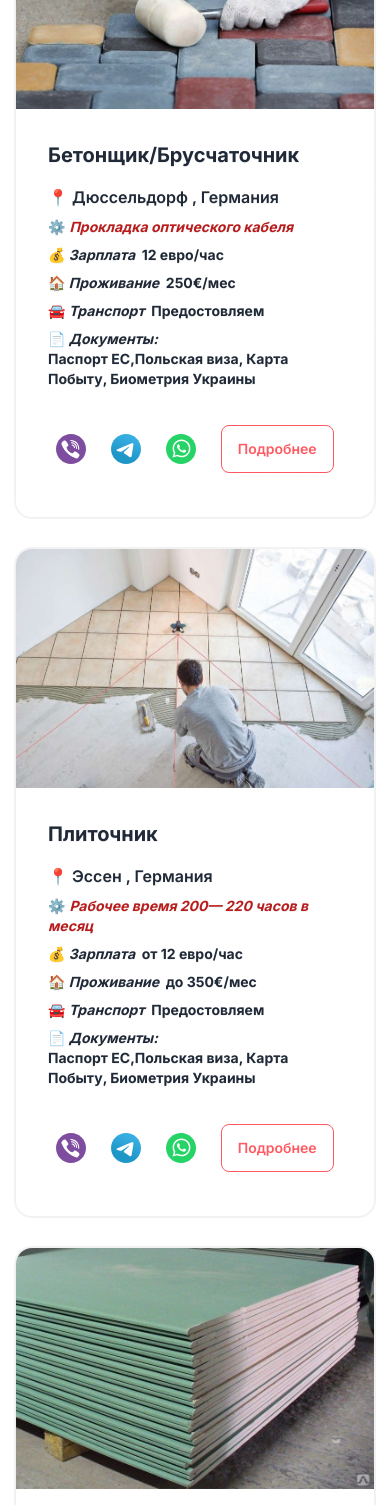
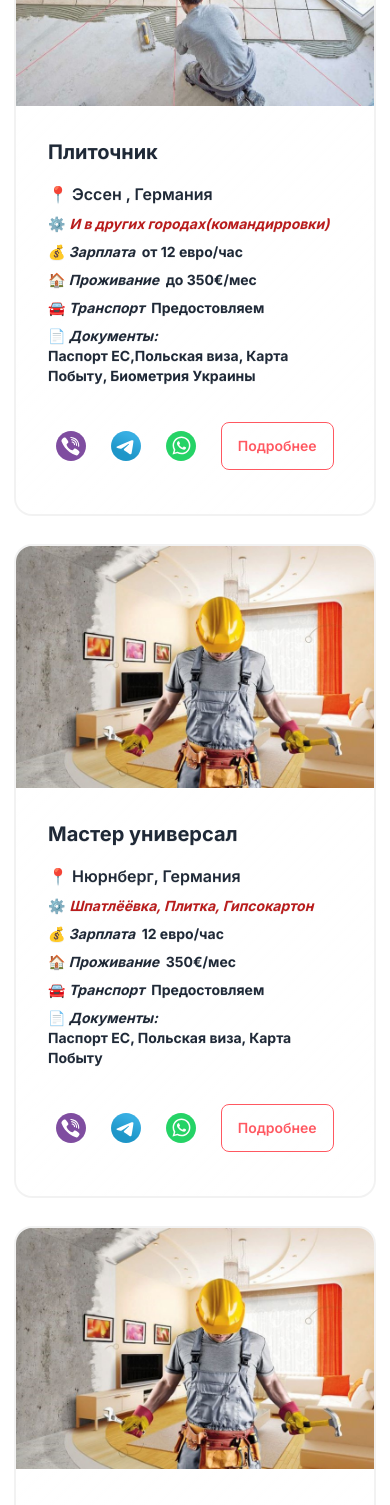
Before and after one commit to Ar4ySmoker/etalones-sbNextJs14, a Next.js app: page /vacancy in a window 390 px wide. Shown: the part 3950-5455 px from the top of the page. Built offline with nearby package versions, Linux system fonts and the light colour scheme.

Commit message:
nedodelal

```diff
--- a/src/lib/vacancy.json
+++ b/src/lib/vacancy.json
@@ -15,7 +15,7 @@
       "managerImg": "/images/managers/Ivan.jpg",
       "work_descr": "Работа в русскоязычном коллективе, Земляные работы, Прокладка интернет кабеля и водопровода",
       "home_descr": "Проживание на съемном жилье, есть всё для комфортного проживания, душевые, стиральная машина, на кухне вся бытовая техника",
-      "grafik": "5-6 дней в неделю по 10 часов (в месяц 160-250 часов)",
+      "grafik": "5-6 дней в неделю по 10 часов (в месяц 200-250 часов)",
       "image": "/images/exkavatorT1.jpg",
       "category": "outdoor"
     },
@@ -33,9 +33,9 @@
       "viber": "viber://chat?number=+37360281829",
       "whatsapp": "https://api.whatsapp.com/send?phone=37360281829",
       "managerImg": "/images/managers/Ivan.jpg",
-      "work_descr": "Работа в русскоязычном коллективе, Земляные работы, Прокладка интернет кабеля и водопровода",
+      "work_descr": "Работа в русскоязычном коллективе, Работа на высоте 1- этажа, Усть возможность повышения зарплаты в зависимости от навыков",
       "home_descr": "Проживание на съемном жилье, есть всё для комфортного проживания, душевые, стиральная машина, на кухне вся бытовая техника",
-      "grafik": "5-6 дней в неделю по 10 часов (в месяц 160-250 часов)",
+      "grafik": "5-6 дней в неделю по 8 часов (в месяц 160-200 часов)",
       "image": "/images/krovlA1.jpg",
       "category": "krovl"
     },
@@ -55,7 +55,7 @@
     "managerImg": "/images/managers/Ivan.jpg",
       "work_descr": "Работа в русскоязычном коллективе, Земляные работы, Прокладка интернет кабеля и водопровода",
       "home_descr": "Проживание на съемном жилье, есть всё для комфортного проживания, душевые, стиральная машина, на кухне вся бытовая техника",
-      "grafik": "5-6 дней в неделю по 10 часов (в месяц 160-250 часов)",
+      "grafik": "5-6 дней в неделю по 10 часов (в месяц 200-250 часов)",
     "image": "/images/bruschatkaD1.jpg",
     "category": "outdoor"
   },
@@ -73,9 +73,9 @@
   "viber": "viber://chat?number=+37360281829",
   "whatsapp": "https://api.whatsapp.com/send?phone=37360281829",
   "managerImg": "/images/managers/Ivan.jpg",
-      "work_descr": "Работа в русскоязычном коллективе, Земляные работы, Прокладка интернет кабеля и водопровода",
-      "home_descr": "Проживание на съемном жилье, есть всё для комфортного проживания, душевые, стиральная машина, на кухне вся бытовая техника",
-      "grafik": "5-6 дней в неделю по 10 часов (в месяц 160-250 часов)",
+      "work_descr": "Работа в русскоязычном коллективе, Работа на высоте, 3-8 этажей на строительных лесах,",
+      "home_descr": "Проживание на съемном жилье Квартира/гостиница, есть всё для комфортного проживания, душевые, стиральная машина, на кухне вся бытовая техника",
+      "grafik": "5-6 дней в неделю по 8-10 часов (в месяц 160-220 часов)",
   "image": "/images/ventFasadi.jpeg",
   "category": "krovl"
 },
@@ -93,36 +93,16 @@
   "viber": "viber://chat?number=+37361243796",
   "whatsapp": "https://api.whatsapp.com/send?phone=37361243796",
   "managerImg": "/images/managers/Ivan.jpg",
-      "work_descr": "Работа в русскоязычном коллективе, Земляные работы, Прокладка интернет кабеля и водопровода",
-      "home_descr": "Проживание на съемном жилье, есть всё для комфортного проживания, душевые, стиральная машина, на кухне вся бытовая техника",
+      "work_descr": "Работа в русскоязычном коллективе, Работа в Бригаде 4-5 чел",
+      "home_descr": "Проживание на съемном жилье в квартире, по 2-3 чел в комнате, есть всё для комфортного проживания, душевые, стиральная машина, на кухне вся бытовая техника",
       "grafik": "5-6 дней в неделю по 10 часов (в месяц 160-250 часов)",
   "image": "/images/gipsT1.jpg",
   "category": "indor"
 },
-{ "_id": "0006",
-  "job_title": "Бетонщик/Брусчаточник",
-  "location": "Дюссельдорф , Германия",
-  "roof_type": "Прокладка оптического кабеля",
-  "salary": "12 евро/час",
-  "homePrice": "250€/мес",
-  "auto": "Предостовляем",
-  "documents": "Паспорт ЕС,Польская виза, Карта Побыту, Биометрия Украины",
-  "positions_available": 4,
-  "contact": "+37361243796",
-  "telegram": "https://t.me/TANIA_ETALONES",
-  "viber": "viber://chat?number=+37361243796",
-  "whatsapp": "https://api.whatsapp.com/send?phone=37361243796",
-  "managerImg": "/images/managers/Ivan.jpg",
-      "work_descr": "Работа в русскоязычном коллективе, Земляные работы, Прокладка интернет кабеля и водопровода",
-      "home_descr": "Проживание на съемном жилье, есть всё для комфортного проживания, душевые, стиральная машина, на кухне вся бытовая техника",
-      "grafik": "5-6 дней в неделю по 10 часов (в месяц 160-250 часов)",
-  "image": "/images/brushtkaT1.jpg",
-  "category": "outdoor"
-},
 { "_id": "0007",
   "job_title": "Плиточник",
   "location": "Эссен , Германия",
-  "roof_type": "Рабочее время 200— 220 часов в месяц",
+  "roof_type": "И в других городах(командирровки)",
   "salary": "от 12 евро/час",
   "homePrice": "до 350€/мес",
   "auto": "Предостовляем",
@@ -132,53 +112,57 @@
   "telegram": "https://t.me/TANIA_ETALONES",
   "viber": "viber://chat?number=+37361243796",
   "whatsapp": "https://api.whatsapp.com/send?phone=37361243796",
+  "managerImg": "/images/managers/Ivan.jpg",
+      "work_descr": "Укладка плитки в ванных комнатах, душевых",
+      "home_descr": "Проживание на съемном жилье в квартире, по 2-3 чел в комнате, есть всё для комфортного проживания, душевые, стиральная машина, на кухне вся бытовая техника",
+      "grafik": "5-6 дней в неделю по 10 часов (в месяц 160-250 часов)",
   "image": "/images/plitochnikD1.jpg",
   "category": "indor"
 },
-{ "_id": "0008",
-  "job_title": "Гипсокартонщики",
-  "location": "Эссен , Германия",
-  "roof_type": "Необходимы навыки чтения чертежей",
-  "salary": "12-13 евро/час",
-  "homePrice": "до 350€/мес",
+{ "_id": "00010",
+  "job_title": "Мастер универсал",
+  "location": "Нюрнберг, Германия",
+  "roof_type": "Шпатлёёвка, Плитка, Гипсокартон",
+  "salary": "12 евро/час",
+  "homePrice": "350€/мес",
   "auto": "Предостовляем",
-  "documents": "Паспорт ЕС,Польская виза, Карта Побыту, Биометрия Украины",
+  "documents": "Паспорт ЕС, Польская виза, Карта Побыту",
   "positions_available": 4,
-  "contact": "+37361243796",
-  "telegram": "https://t.me/TANIA_ETALONES",
-  "viber": "viber://chat?number=+37361243796",
-  "whatsapp": "https://api.whatsapp.com/send?phone=37361243796",
-  "managerImg": "/images/managers/Ivan.jpg",
-      "work_descr": "Работа в русскоязычном коллективе, Земляные работы, Прокладка интернет кабеля и водопровода",
-      "home_descr": "Проживание на съемном жилье, есть всё для комфортного проживания, душевые, стиральная машина, на кухне вся бытовая техника",
-      "grafik": "5-6 дней в неделю по 10 часов (в месяц 160-250 часов)",
-  "image": "/images/gipsokarton.jpg",
-  "category": "indor"
-},
-{ "_id": "0009",
-  "job_title": "Водитель",
-  "location": "Дюрен , Германия",
-  "roof_type": "Возить строительные леса, Категория B E",
-  "salary": "от 10 евро/час",
-  "homePrice": "Бесплатно",
-  "auto": "Предостовляем",
-  "documents": "Паспорт ЕС,Польская виза, Карта Побыту, Биометрия Украины",
-  "positions_available": 1,
   "contact": "+37360043989",
   "telegram": "https://t.me/liliaetalon",
   "viber": "viber://chat?number=+37360043989",
   "whatsapp": "https://api.whatsapp.com/send?phone=37360043989",
   "managerImg": "/images/managers/Ivan.jpg",
-      "work_descr": "Работа в русскоязычном коллективе, Земляные работы, Прокладка интернет кабеля и водопровода",
-      "home_descr": "Проживание на съемном жилье, есть всё для комфортного проживания, душевые, стиральная машина, на кухне вся бытовая техника",
-      "grafik": "5-6 дней в неделю по 10 часов (в месяц 160-250 часов)",
-  "image": "/images/voditelBEL1.jpg",
-  "category": "voditel"
+      "work_descr": "Работа в русскоязычном коллективе, Внутрянка полностью, Ремонт в квартирах под ключ, всё кроме электрики и сантехники",
+      "home_descr": "Проживание в отеле, по 2 чел в комнате, со всеми удобствами",
+      "grafik": "5-6 дней в неделю по 10 часов (в месяц от 190+ часов)",
+  "image": "/images/muA1.jpg",
+  "category": "indor"
 },
-{ "_id": "00010",
+{ "_id": "00110",
   "job_title": "Мастер универсал",
-  "location": "Нюрнберг, Германия",
-  "roof_type": "",
+  "location": "Шпайхинген, Германия",
+  "roof_type": "Шпатлёёвка, Плитка, Гипсокартон, Паркет, Ламинат",
+  "salary": "11 евро/час",
+  "homePrice": "300€/мес",
+  "auto": "Предостовляем",
+  "documents": "Паспорт ЕС, Польская виза, Карта Побыту",
+  "positions_available": 4,
+  "contact": "+37360043989",
+  "telegram": "https://t.me/liliaetalon",
+  "viber": "viber://chat?number=+37360043989",
+  "whatsapp": "https://api.whatsapp.com/send?phone=37360043989",
+  "managerImg": "/images/managers/Ivan.jpg",
+      "work_descr": "Работа в русскоязычном коллективе, Внутрянка полностью, Ремонт в квартирах под ключ, всё кроме электрики и сантехники",
+      "home_descr": "Проживание в квартире, по 2 чел в комнате, со всеми удобствами",
+      "grafik": "5-6 дней в неделю по 10 часов (в месяц от 180220 часов)",
+  "image": "/images/muA1.jpg",
+  "category": "indor"
+},
+{ "_id": "00011",
+  "job_title": "Монтаж солнечных панелей",
+  "location": "Шпайхинген, Германия",
+  "roof_type": "Монтаж панелей с подключением электрики, в приоритете бригады",
   "salary": "12 евро/час",
   "homePrice": "350€/мес",
   "auto": "Предостовляем",
@@ -189,36 +173,16 @@
   "viber": "viber://chat?number=+37360043989",
   "whatsapp": "https://api.whatsapp.com/send?phone=37360043989",
   "managerImg": "/images/managers/Ivan.jpg",
-      "work_descr": "Работа в русскоязычном коллективе, Земляные работы, Прокладка интернет кабеля и водопровода",
-      "home_descr": "Проживание на съемном жилье, есть всё для комфортного проживания, душевые, стиральная машина, на кухне вся бытовая техника",
-      "grafik": "5-6 дней в неделю по 10 часов (в месяц 160-250 часов)",
-  "image": "/images/muA1.jpg",
-  "category": "indor"
-},
-{ "_id": "00011",
-  "job_title": "Монтаж солнечных панелей",
-  "location": "Шпайхинген, Германия",
-  "roof_type": "",
-  "salary": "12 евро/час",
-  "homePrice": "300€/мес",
-  "auto": "Предостовляем",
-  "documents": "Паспорт ЕС",
-  "positions_available": 4,
-  "contact": "+37360043989",
-  "telegram": "https://t.me/liliaetalon",
-  "viber": "viber://chat?number=+37360043989",
-  "whatsapp": "https://api.whatsapp.com/send?phone=37360043989",
-  "managerImg": "/images/managers/Ivan.jpg",
-      "work_descr": "Работа в русскоязычном коллективе, Земляные работы, Прокладка интернет кабеля и водопровода",
-      "home_descr": "Проживание на съемном жилье, есть всё для комфортного проживания, душевые, стиральная машина, на кухне вся бытовая техника",
-      "grafik": "5-6 дней в неделю по 10 часов (в месяц 160-250 часов)",
+      "work_descr": "Работа в русскоязычном коллективе, работа на крышах домов, плоские крыши и двускатные крыши, транспорт и инструмент предоставляем",
+      "home_descr": "Проживание на съемном жилье в квартире, есть всё для комфортного проживания, душевые, стиральная машина, на кухне вся бытовая техника",
+      "grafik": "5-6 дней в неделю по 10 часов (в месяц от 220+ часов)",
   "image": "/images/sunPanD2.jpg",
   "category": "indor"
 },
 { "_id": "00012",
   "job_title": "Электрик",
   "location": "Дюрен, Германия",
-  "roof_type": "",
+  "roof_type": "Нужно уметь читать чертежи, прокладка кабеля с подключением. Для гражнан Беларуси, Молдовы и Украины",
   "salary": "12 евро/час",
   "homePrice": "300€/мес",
   "auto": "Предостовляем",
@@ -229,16 +193,16 @@
   "viber": "viber://chat?number=+37360043989",
   "whatsapp": "https://api.whatsapp.com/send?phone=37360043989",
   "managerImg": "/images/managers/Ivan.jpg",
-      "work_descr": "Работа в русскоязычном коллективе, Земляные работы, Прокладка интернет кабеля и водопровода",
-      "home_descr": "Проживание на съемном жилье, есть всё для комфортного проживания, душевые, стиральная машина, на кухне вся бытовая техника",
-      "grafik": "5-6 дней в неделю по 10 часов (в месяц 160-250 часов)",
+      "work_descr": "Работа в русскоязычном коллективе, Объекты- школы, Пожарные части, и др. гос. учереждения",
+      "home_descr": "Проживание на съемном жилье в 2-х этажном доме,по 2-3 человека в комнате, есть всё для комфортного проживания, душевые, стиральная машина, на кухне вся бытовая техника",
+      "grafik": "5-6 дней в неделю по 10 часов (в месяц от 200+ часов)",
   "image": "/images/electrL1.jpg",
   "category": "indor"
 },
 { "_id": "00013",
   "job_title": "Электрик",
   "location": "Нюрнберг, Германия",
-  "roof_type": "Протяжка кабелей, розетки и + подключение щитков",
+  "roof_type": "Протяжка кабелей, розетки и подключение щитков, + слаботочка",
   "salary": "12 евро/час",
   "homePrice": "350€/мес",
   "auto": "Предостовляем",
@@ -249,15 +213,15 @@
   "viber": "viber://chat?number=+37360043989",
   "whatsapp": "https://api.whatsapp.com/send?phone=37360043989",
   "managerImg": "/images/managers/Ivan.jpg",
-      "work_descr": "Работа в русскоязычном коллективе, Земляные работы, Прокладка интернет кабеля и водопровода",
-      "home_descr": "Проживание на съемном жилье, есть всё для комфортного проживания, душевые, стиральная машина, на кухне вся бытовая техника",
-      "grafik": "5-6 дней в неделю по 10 часов (в месяц 160-250 часов)",
+      "work_descr": "Монтаж систем Умный дом, слаботочка, Бывают разные объекты с разными задачами, или слаботочка или 220V",
+      "home_descr": "Проживание в отеле, по 2 чел в комнате, со всеми удобствами",
+      "grafik": "5-6 дней в неделю по 10 часов (в месяц 180-220 часов)",
   "image": "/images/electrL2.jpg",
   "category": "indor"
 },
 { "_id": "00014",
   "job_title": "Инженер по электроустановке",
-  "location": "Дюрен , Германия",
+  "location": "Дюрен, Германия",
   "roof_type": "Проектировщик электрооборудования зданий",
   "salary": "3000€/мес",
   "homePrice": "300€/мес(квартира)",
@@ -269,18 +233,18 @@
   "viber": "viber://chat?number=+37360043989",
   "whatsapp": "https://api.whatsapp.com/send?phone=37360043989",
   "managerImg": "/images/managers/Ivan.jpg",
-      "work_descr": "Работа в русскоязычном коллективе, Земляные работы, Прокладка интернет кабеля и водопровода",
-      "home_descr": "Проживание на съемном жилье, есть всё для комфортного проживания, душевые, стиральная машина, на кухне вся бытовая техника",
-      "grafik": "5-6 дней в неделю по 10 часов (в месяц 160-250 часов)",
+      "work_descr": "Работа в русскоязычном коллективе, ",
+      "home_descr": "Проживание на съемном жилье в 2-х этажном доме,по 2-3 человека в комнате, есть всё для комфортного проживания, душевые, стиральная машина, на кухне вся бытовая техника",
+      "grafik": "5-6 дней в неделю по 10 часов (в месяц 180-220 часов)",
   "image": "/images/electrL3.jpg",
   "category": "indor"
 },
-{ "_id": "00014",
-  "job_title": "Сварщик аргон и полуавтомат",
-  "location": "Байройт , Германия",
-  "roof_type": "Монтаж металлоконструкций - различные перегородки, мансарды и балконы",
-  "salary": "от 12€/час нетто",
-  "homePrice": "Бесплатно по 2 человека в комнате, оплата только за коммунальные услуги",
+{ "_id": "00114",
+  "job_title": "Монтаж строительных лесов",
+  "location": "Дюрен, Германия",
+  "roof_type": "Работа на высоте",
+  "salary": "10,5€/мес",
+  "homePrice": "За счёт компании",
   "auto": "Предостовляем",
   "documents": "Паспорт ЕС, Польская виза, Карта Побыту",
   "positions_available": 3,
@@ -289,8 +253,28 @@
   "viber": "viber://chat?number=+37360043989",
   "whatsapp": "https://api.whatsapp.com/send?phone=37360043989",
   "managerImg": "/images/managers/Ivan.jpg",
-      "work_descr": "Работа в русскоязычном коллективе, Земляные работы, Прокладка интернет кабеля и водопровода",
-      "home_descr": "Проживание на съемном жилье, есть всё для комфортного проживания, душевые, стиральная машина, на кухне вся бытовая техника",
+      "work_descr": "Работа в русскоязычном коллективе, монтаж строительных лесов по периметру многоэтажных домов, инструмент предоставляем",
+      "home_descr": "Проживание на съемном жилье,по 1-3 человека в комнате, есть всё для комфортного проживания, душевые, стиральная машина, на кухне вся бытовая техника",
+      "grafik": "5-6 дней в неделю по 10 часов (в месяц от 200+ часов)",
+  "image": "/images/electrL3.jpg",
+  "category": "indor"
+},
+{ "_id": "00014",
+  "job_title": "Сварщик аргон и полуавтомат",
+  "location": "Байройт , Германия",
+  "roof_type": "Работа для граждан Беларуси и Украины",
+  "salary": "от 12€/час нетто",
+  "homePrice": "Бесплатно по 2 человека в комнате, оплата только за коммунальные услуги",
+  "auto": "Предостовляем",
+  "documents": "Польская виза, Карта Побыту, Биометрия украины",
+  "positions_available": 3,
+  "contact": "+37360043989",
+  "telegram": "https://t.me/liliaetalon",
+  "viber": "viber://chat?number=+37360043989",
+  "whatsapp": "https://api.whatsapp.com/send?phone=37360043989",
+  "managerImg": "/images/managers/Ivan.jpg",
+      "work_descr": "Монтаж металлоконструкций - различные перегородки, мансарды и балконы",
+      "home_descr": "Проживание на съемном жилье квартира, по  человека в комнате, есть всё для комфортного проживания, душевые, стиральная машина, на кухне вся бытовая техника, оплата за комунальные услуги до 100€/мес с человкека",
       "grafik": "5-6 дней в неделю по 10 часов (в месяц 160-250 часов)",
   "image": "/images/svarkaA1.jpg",
   "category": "mehan"
--- a/src/ui/Buttons/Button.tsx
+++ b/src/ui/Buttons/Button.tsx
@@ -7,7 +7,7 @@ interface ButtonProps {
 
 const Button: React.FC<ButtonProps> = ({ text, isSubmit = false }) => {
     return (
-        <button type={isSubmit ? "submit" : "button"} className="btn btn-outline btn-error w-max mx-auto my-3">
+        <button type={isSubmit ? "submit" : "button"} className="btn btn-outline btn-error  mx-auto my-3">
             {text}
         </button>
     );
--- a/src/ui/CardNews/CardNews.tsx
+++ b/src/ui/CardNews/CardNews.tsx
@@ -1,5 +1,6 @@
 import Link from 'next/link';
 import { News } from '@/lib/definitions';
+import Image from 'next/image';
 
 interface CardNewsProps {
   newsData: News[];
@@ -16,7 +17,8 @@ const CardNews: React.FC<CardNewsProps> = ({ newsData, count }) => {
               <div key={newsItem._id} className="w-full px-4 md:w-1/2 lg:w-1/3">
                 <div className="mx-auto mb-10 max-w-[370px]">
                   <div className="mb-8 overflow-hidden rounded">
-                    <img src={newsItem.image} alt="image" className="w-full" />
+                    <Image src={newsItem.image || "/default-image.png"} alt='default-image' width={400} height={400}/>
+                    {/* <img src={newsItem.image} alt="image" className="w-full" /> */}
                   </div>
                   <div>
                     <span className="bg-primary mb-5 inline-block rounded py-1 px-4 text-center text-xs font-semibold leading-loose text-white">
--- a/src/ui/FormCallBack/FormCallBack.tsx
+++ b/src/ui/FormCallBack/FormCallBack.tsx
@@ -72,7 +72,7 @@ export default function FormCallBack() {
             <div className="w-full">
                 <h3 className="text-2xl">Оставьте свой номер телефона и мы сразу свяжемся с Вами.</h3>
                 <p>Назначьте время разговора с нами и мы поможем Вам выбрать вакансию и ответим на Ваши вопросы.</p>
-                <form onSubmit={handleSubmit} className="flex flex-wrap justify-center w-max items-center">
+                <form onSubmit={handleSubmit} className="flex flex-wrap justify-center w-full items-center">
                     <input
                         className="input input-bordered"
                         placeholder="Имя"
```
Also changed, not shown: src/ui/NewsPrimary/NewsPrimary.tsx (+7 -1 lines).
